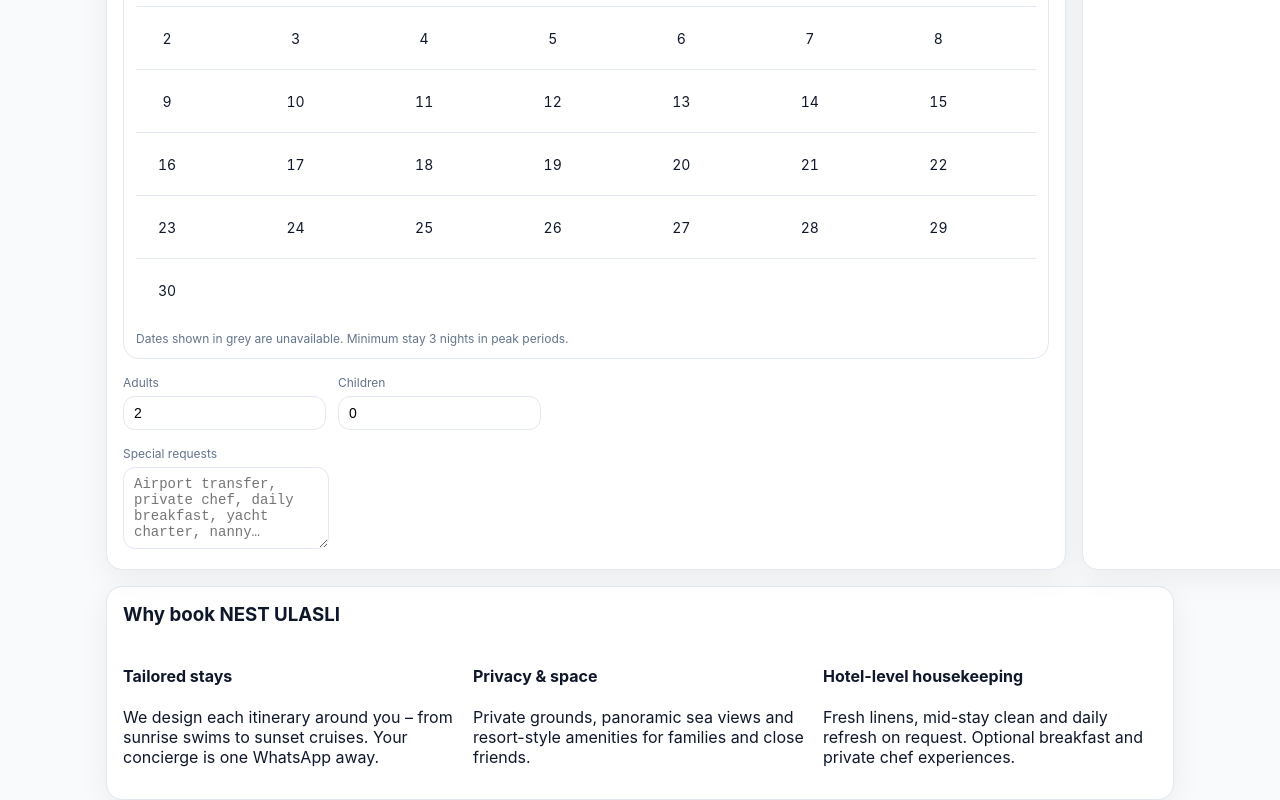
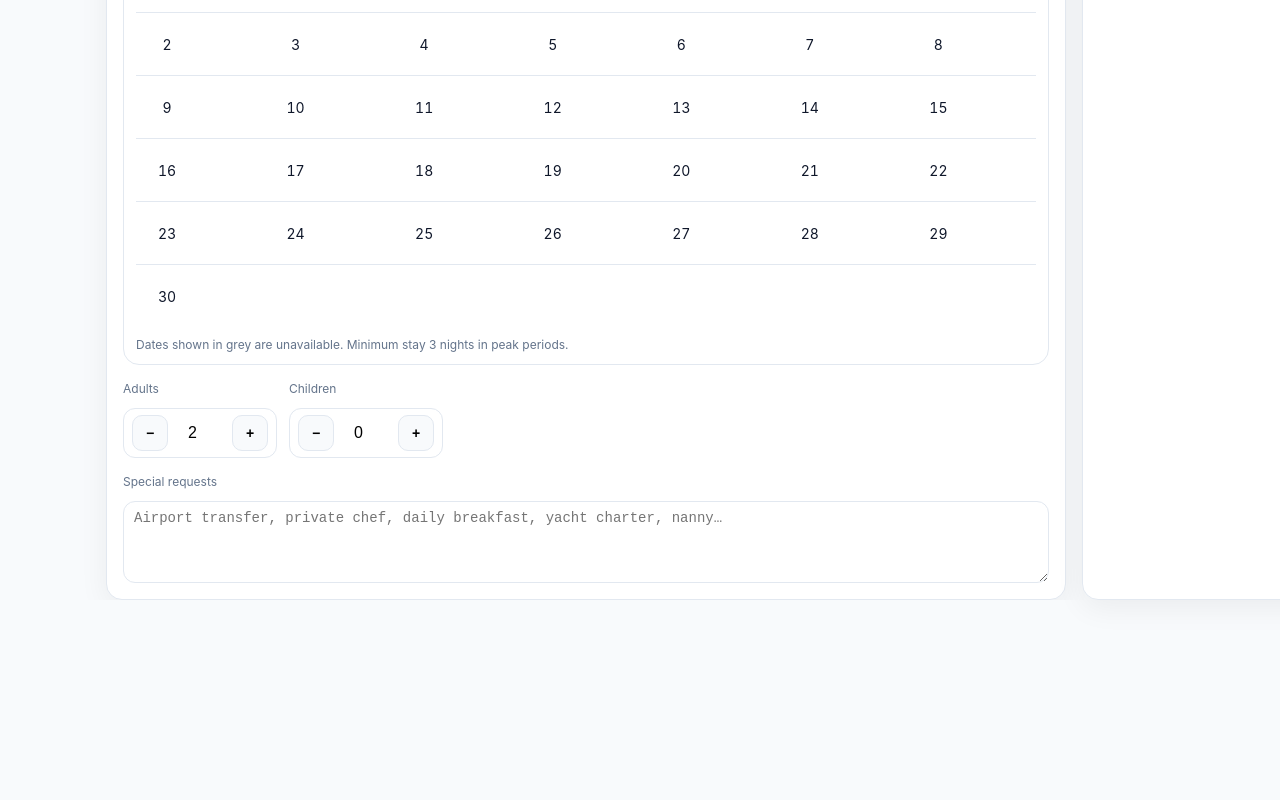
Before and after one commit to dirvass/nest-planner, a React (Vite) app: page /book in a window 1280 px wide. Shown: the part 1434-2234 px from the top of the page. After the commit the page ends 2034 px from the top, so only its background shows below. Built offline with nearby package versions, Linux system fonts and the light colour scheme.

Commit message:
Update BookingPage.tsx

```diff
--- a/src/BookingPage.tsx
+++ b/src/BookingPage.tsx
@@ -11,7 +11,6 @@
   ZEHRA: { name: "ZEHRA", nightlyEUR: 550, sleeps: 6 },
 };
 
-// demo booked ranges – replace with your real availability
 const BOOKED: Record<VillaKey, { from: Date; to: Date }[]> = {
   ALYA: [
     { from: new Date(new Date().getFullYear(), 6, 12), to: new Date(new Date().getFullYear(), 6, 18) },
@@ -22,12 +21,9 @@
   ]
 };
 
-// pricing add-ons
 const CLEANING_FEE = 150;
 const SERVICE_FEE_PCT = 0.05;
-
-// booking policy
-const MIN_NIGHTS = 3; // change if needed
+const MIN_NIGHTS = 3;
 
 /* ---------- Helpers ---------- */
 function nightsOf(range: DateRange | undefined) {
@@ -43,11 +39,11 @@
   const [adults, setAdults] = useState(2);
   const [children, setChildren] = useState(0);
   const [note, setNote] = useState("");
-  const [months, setMonths] = useState<number>(2); // responsive months
+  const [months, setMonths] = useState<number>(2);
 
-  // responsive months for calendar
+  // responsive months for calendar (tek ay: küçük ekran)
   useEffect(() => {
-    const onResize = () => setMonths(window.innerWidth < 980 ? 1 : 2);
+    const onResize = () => setMonths(window.innerWidth < 640 ? 1 : 2);
     onResize();
     window.addEventListener("resize", onResize);
     return () => window.removeEventListener("resize", onResize);
@@ -62,20 +58,11 @@
     const base = n * villaInfo.nightlyEUR;
     const cleaning = n > 0 ? CLEANING_FEE : 0;
     const service = (base + cleaning) * SERVICE_FEE_PCT;
-    return {
-      base,
-      cleaning,
-      service,
-      total: base + cleaning + service,
-      deposit: 500
-    };
+    return { base, cleaning, service, total: base + cleaning + service, deposit: 500 };
   }, [n, villaInfo.nightlyEUR]);
 
   const today = startOfToday();
-  const disabledDates = [
-    { before: today },                // no past dates
-    ...BOOKED[villa],                 // block existing reservations
-  ];
+  const disabledDates = [{ before: today }, ...BOOKED[villa]];
 
   const waText = encodeURIComponent(
     [
@@ -92,12 +79,18 @@
 
   const canSubmit = n >= MIN_NIGHTS && !overCapacity;
 
+  // sayaç yardımcıları
+  const inc = (setter: (v:number)=>void, val:number, max=99) => setter(Math.min(max, val + 1));
+  const dec = (setter: (v:number)=>void, val:number, min=0)  => setter(Math.max(min, val - 1));
+
   return (
     <>
       {/* HERO */}
       <header className="header">
-        {/* Sabit üst menü – tüm sayfalarda aynı */}
-        <div className="nav-buttons">
+        <div
+          className="nav-buttons"
+          style={{ position: "fixed", top: 24, right: 24, display: "flex", gap: 12, zIndex: 9999 }}
+        >
           <a href="/" className="nav-btn">Home</a>
           <a href="/planner" className="nav-btn">Planner</a>
           <a href="/book" className="nav-btn primary">Book & Enquire</a>
@@ -105,26 +98,23 @@
 
         <div className="header-inner" style={{ textAlign: "center" }}>
           <span className="badge">by Ahmed Said Dizman</span>
-          <h1 className="title">NEST ULASLI – Book & Enquire</h1>
-          <div className="subtitle">
-            Private luxury villa with concierge service – seamless booking, curated experiences.
-          </div>
+          <h1 className="hero-title">NEST ULASLI – Book & Enquire</h1>
+          <p className="hero-subtitle">Private luxury villa with concierge service – seamless booking, curated experiences.</p>
         </div>
       </header>
 
       {/* CONTENT */}
       <main className="container">
         <section className="shell booking-grid">
-          {/* LEFT: calendar & form */}
+          {/* LEFT */}
           <div className="card stack">
             <div className="section-header">
               <h3 style={{ margin: 0 }}>Availability & Dates</h3>
               <div className="muted">Nightly from <strong>€ {villaInfo.nightlyEUR.toFixed(0)}</strong></div>
             </div>
 
-            {/* Villa + reset */}
             <div className="row">
-              <div>
+              <div className="field">
                 <label className="label">Villa</label>
                 <select
                   aria-label="Select villa"
@@ -141,7 +131,6 @@
               </button>
             </div>
 
-            {/* Calendar */}
             <div className="calendar-card">
               <DayPicker
                 mode="range"
@@ -149,7 +138,7 @@
                 selected={range}
                 onSelect={(r) => {
                   if (r?.from && r?.to && isBefore(r.to, r.from)) {
-                    setRange({ from: r.to, to: r.from });  // normalize backward selection
+                    setRange({ from: r.to, to: r.from });
                   } else {
                     setRange(r);
                   }
@@ -169,35 +158,33 @@
               </div>
             </div>
 
-            {/* Guests */}
+            {/* Guests - counters */}
             <div className="row">
-              <div>
+              <div className="field">
                 <label className="label">Adults</label>
-                <input
-                  type="number"
-                  min={1}
-                  value={adults}
-                  onChange={(e) => setAdults(Math.max(1, Number(e.target.value || 1)))}
-                />
+                <div className="counter">
+                  <button onClick={() => dec(setAdults, adults, 1)} aria-label="Decrease adults">−</button>
+                  <input type="number" min={1} value={adults} onChange={e=>setAdults(Math.max(1, Number(e.target.value||1)))} />
+                  <button onClick={() => inc(setAdults, adults)} aria-label="Increase adults">+</button>
+                </div>
               </div>
-              <div>
+              <div className="field">
                 <label className="label">Children</label>
-                <input
-                  type="number"
-                  min={0}
-                  value={children}
-                  onChange={(e) => setChildren(Math.max(0, Number(e.target.value || 0)))}
-                />
+                <div className="counter">
+                  <button onClick={() => dec(setChildren, children, 0)} aria-label="Decrease children">−</button>
+                  <input type="number" min={0} value={children} onChange={e=>setChildren(Math.max(0, Number(e.target.value||0)))} />
+                  <button onClick={() => inc(setChildren, children)} aria-label="Increase children">+</button>
+                </div>
               </div>
             </div>
+
             {overCapacity && (
-              <div className="error">
+              <div className="error" style={{ color:"#b91c1c" }}>
                 This villa sleeps up to {villaInfo.sleeps}. Please reduce guests or choose the other villa.
               </div>
             )}
 
-            {/* Notes */}
-            <div>
+            <div className="field">
               <label className="label">Special requests</label>
               <textarea
                 value={note}
@@ -208,7 +195,7 @@
             </div>
           </div>
 
-          {/* RIGHT: sticky summary */}
+          {/* RIGHT: summary */}
           <aside className="card sticky">
             <h3 style={{ marginTop: 0 }}>Your stay</h3>
             <div className="muted" style={{ marginBottom: 8 }}>
@@ -248,12 +235,13 @@
             </table>
 
             {underMinNights && (
-              <div className="error" style={{ marginTop: 8 }}>
+              <div className="error" style={{ marginTop: 8, color:"#b45309" }}>
                 Minimum stay is {MIN_NIGHTS} nights. Please adjust your dates.
               </div>
             )}
 
-            <div className="cta-row">
+            {/* Masaüstü CTA’lar */}
+            <div className="cta-row aside-ctas">
               <a
                 className={`btn primary ${!canSubmit ? "disabled" : ""}`}
                 aria-disabled={!canSubmit}
@@ -279,26 +267,33 @@
             </ul>
           </aside>
         </section>
+      </main>
 
-        {/* Reasons */}
-        <section className="card stack shell" style={{ marginTop: 16 }}>
-          <h3 style={{ marginTop: 0 }}>Why book NEST ULASLI</h3>
-          <div className="reasons">
-            <div>
-              <h4>Tailored stays</h4>
-              <p>We design each itinerary around you – from sunrise swims to sunset cruises. Your concierge is one WhatsApp away.</p>
-            </div>
-            <div>
-              <h4>Privacy & space</h4>
-              <p>Private grounds, panoramic sea views and resort-style amenities for families and close friends.</p>
-            </div>
-            <div>
-              <h4>Hotel-level housekeeping</h4>
-              <p>Fresh linens, mid-stay clean and daily refresh on request. Optional breakfast and private chef experiences.</p>
-            </div>
-          </div>
-        </section>
-      </main>
+      {/* Mobil alt bar – sadece küçük ekranlarda görünür */}
+      <div className="bottom-bar">
+        <div className="info">
+          <span>{range?.from ? format(range.from, "dd MMM") : "—"} → {range?.to ? format(range.to!, "dd MMM") : "—"} · {n} {n===1?"night":"nights"}</span>
+          <span className="total">{euro(price.total)}</span>
+        </div>
+        <div className="actions">
+          <a
+            className={`btn ghost ${!canSubmit ? "disabled" : ""}`}
+            aria-disabled={!canSubmit}
+            href={canSubmit ? `https://wa.me/00000000000?text=${waText}` : undefined}
+            target="_blank"
+            rel="noreferrer"
+          >
+            WhatsApp
+          </a>
+          <a
+            className={`btn primary ${!canSubmit ? "disabled" : ""}`}
+            aria-disabled={!canSubmit}
+            href={canSubmit ? `mailto:reservations@nest-ulasli.com?subject=Booking Enquiry – ${villaInfo.name}&body=${waText}` : undefined}
+          >
+            Book
+          </a>
+        </div>
+      </div>
     </>
   );
 }
```
